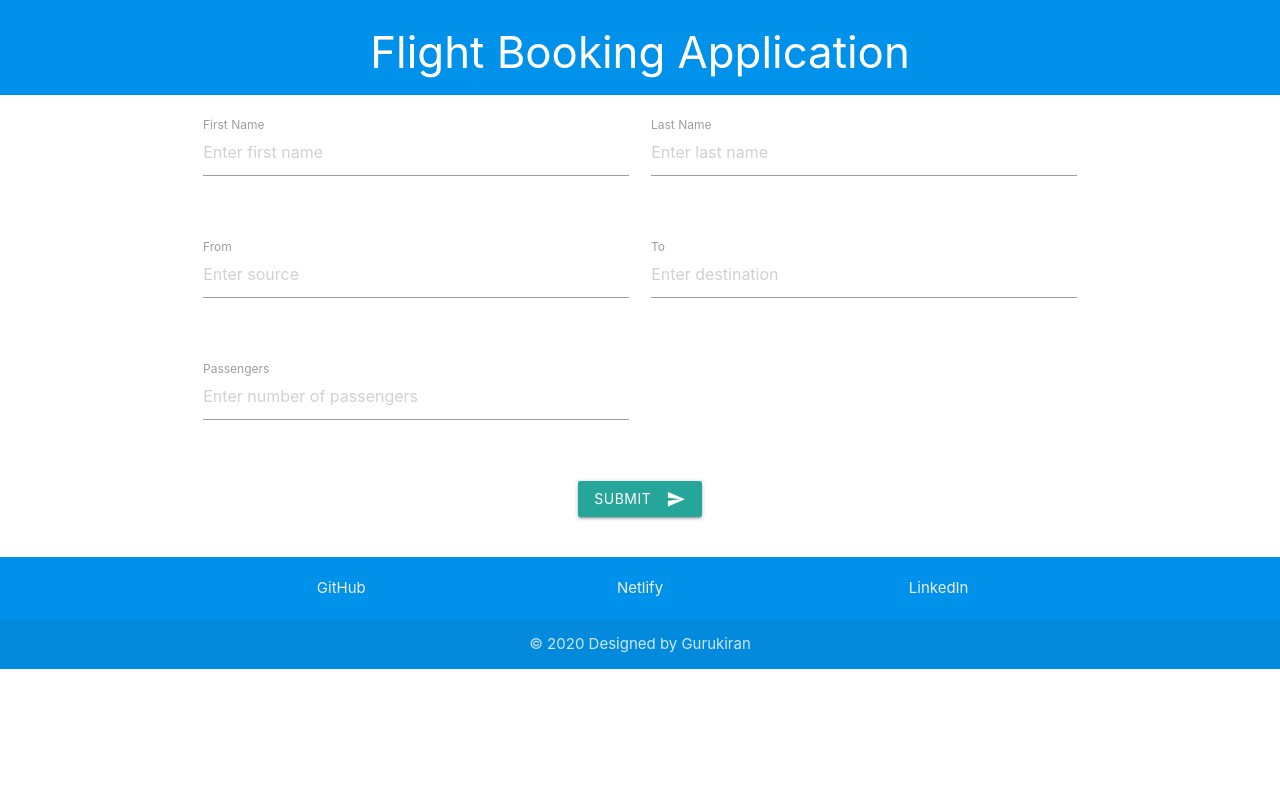
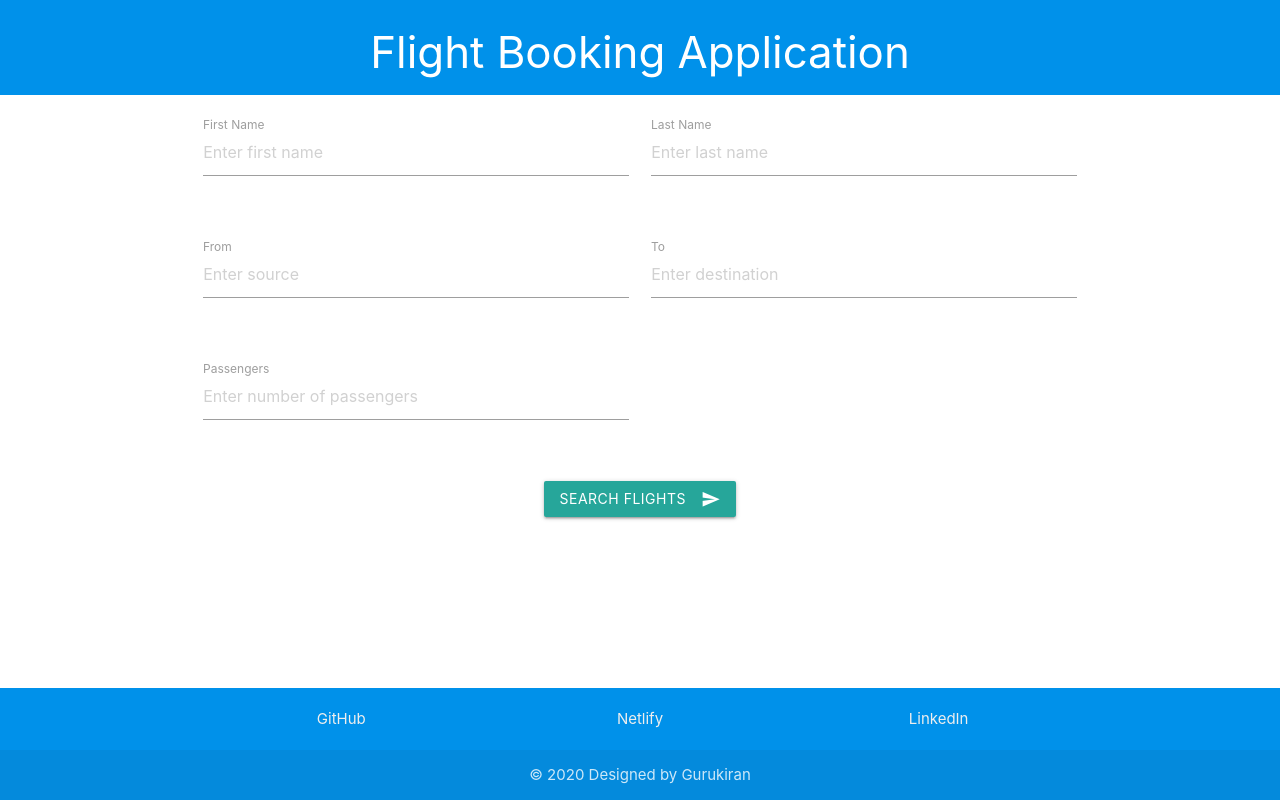
Before and after one commit to guru-sode/flight-booking-app, a React (Create React App) app: page / in a window 1280 px wide. Built offline with nearby package versions, Linux system fonts and the light colour scheme.

Commit message:
Set footer at bottom

```diff
--- a/src/App.css
+++ b/src/App.css
@@ -28,8 +28,15 @@
   color: #61dafb;
 }
 
+.flight-row {
+  position: relative;
+  max-height: 70vh;
+  overflow: scroll;
+}
+
 .page-footer {
-  bottom: 0%;
+  position: absolute;
+  bottom: 0;
   width: 100%;
 }
 
--- a/src/components/FlightCard.js
+++ b/src/components/FlightCard.js
@@ -41,11 +41,11 @@ class FlightCard extends Component {
     render() {
         const { flights } = this.props;
         return (
-            <React.Fragment>
+            <div className="flight-row">
                 <div className="row">
                     {this.getFlightCard(flights)}
                 </div>
-            </React.Fragment>
+            </div>
         );
     }
 }
--- a/src/components/Flights.js
+++ b/src/components/Flights.js
@@ -71,7 +71,7 @@ class Flights extends Component {
                         </select>
                     </div>
                 </div>
-                <div className="col s10">
+                <div className="col s10 flight-cards">
                     <FlightCard flights={this.state.flights} />
                 </div>
             </div>
--- a/src/components/Form.js
+++ b/src/components/Form.js
@@ -116,7 +116,7 @@ class Form extends Component {
                         </div>
                         <div className="row">
                             <div className="col s6 offset-s3">
-                                <button className="btn waves-effect waves-light" type="submit" name="action">Submit
+                                <button className="btn waves-effect waves-light" type="submit" name="action">Search Flights
                             <i className="material-icons right">send</i>
                                 </button>
                             </div>
```
